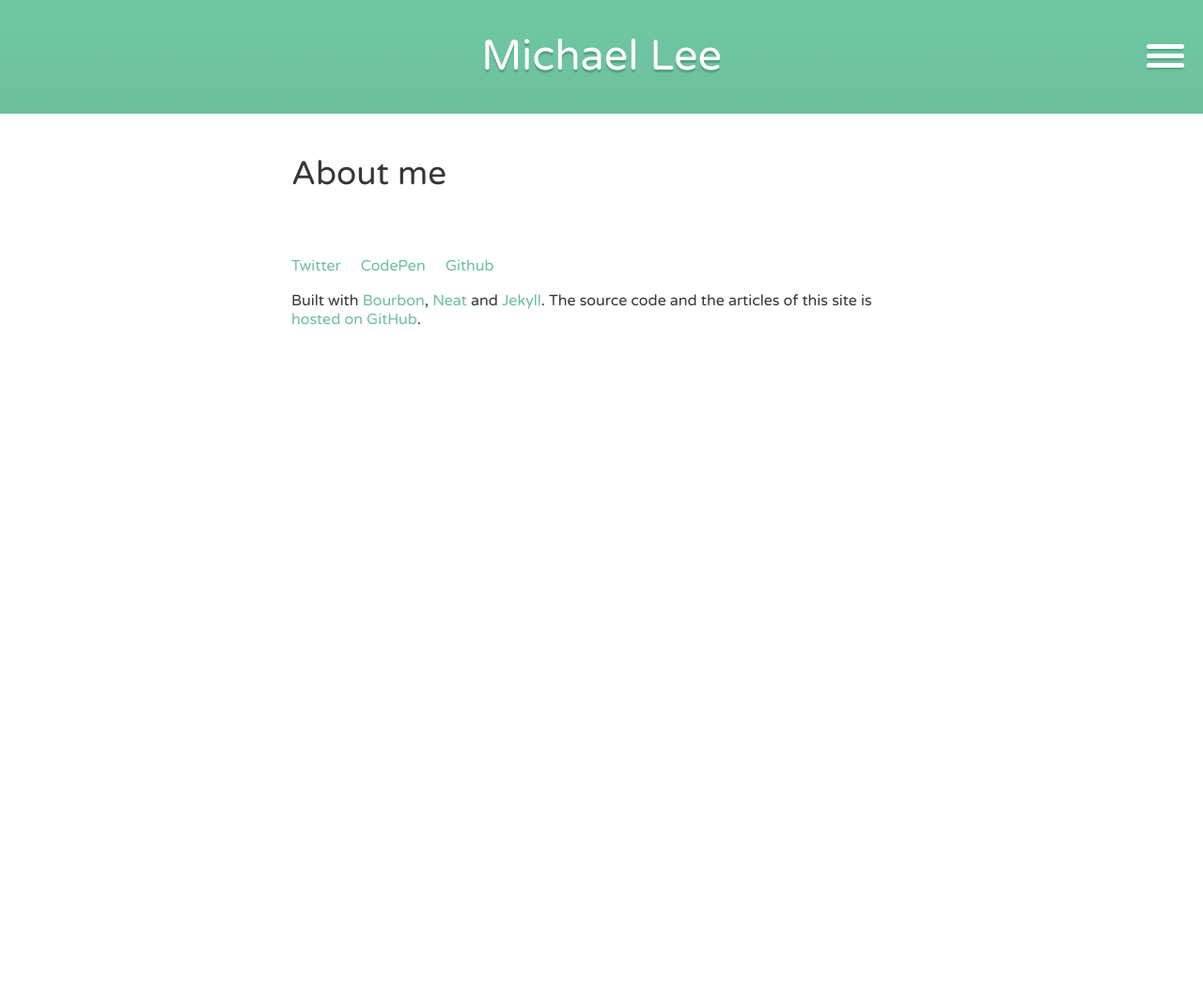
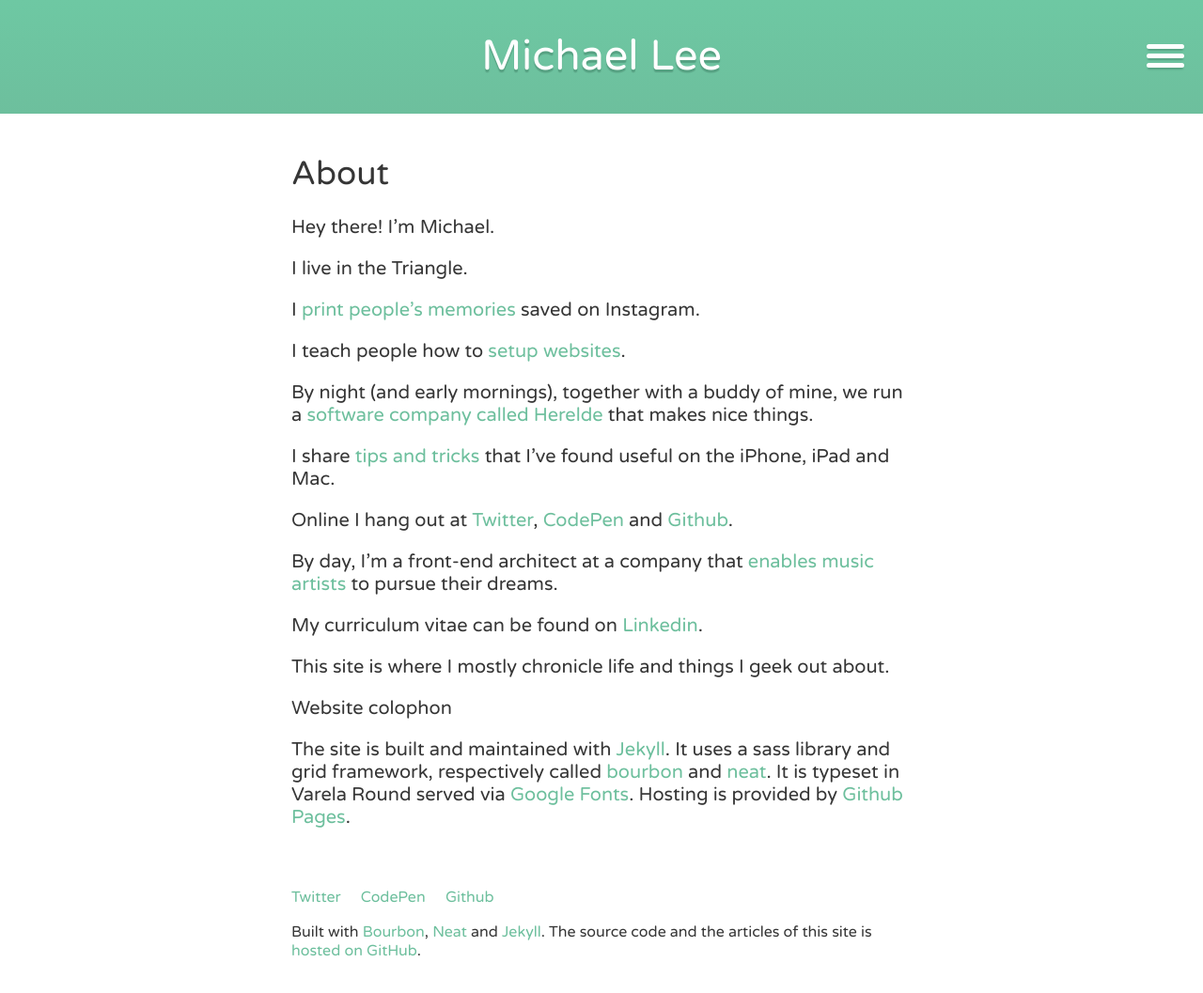
Before and after one commit to michaellee/old-michaelsoolee.com, a Jekyll site: the page built from about/index.md, in a window 1280 px wide and 1058 px high. Shown: the whole window at 94% size. Built offline with Jekyll 4.4.1, drawn with Linux system fonts in a browser that asks for light colours; nearby versions of some CDN libraries; Markdown is read by kramdown in place of the engine named in the settings.

Commit message:
Added about content

```diff
--- a/about/index.md
+++ b/about/index.md
@@ -3,4 +3,27 @@
 title: Michael Lee
 ---
 
-# About me
+# About
+
+Hey there! I'm Michael.
+
+I live in the Triangle.
+
+I [print people's memories](https://www.printsquares.com) saved on Instagram.
+
+I teach people how to [setup websites](http://www.simplesetup.co).
+
+By night (and early mornings), together with a buddy of mine, we run a [software company called Herelde](http://www.herelde.com) that makes nice things.
+
+I share [tips and tricks](http://www.appmanuals.com) that I've found useful on the iPhone, iPad and Mac.
+
+Online I hang out at [Twitter](https://www.twitter.com/hellomichaellee), [CodePen](http://codepen.io/michaellee) and [Github](https://github.com/michaellee).
+
+By day, I'm a front-end architect at a company that [enables music artists](http://www.reverbnation.com) to pursue their dreams.
+
+My curriculum vitae can be found on [Linkedin](https://www.linkedin.com/in/hellomichaellee).
+
+This site is where I mostly chronicle life and things I geek out about.
+
+## Website colophon
+The site is built and maintained with [Jekyll](http://jekyllrb.com). It uses a sass library and grid framework, respectively called [bourbon](http://bourbon.io) and [neat](http://neat.bourbon.io/). It is typeset in Varela Round served via [Google Fonts](https://www.google.com/fonts/specimen/Varela+Round). Hosting is provided by [Github Pages](http://pages.github.com).
```
